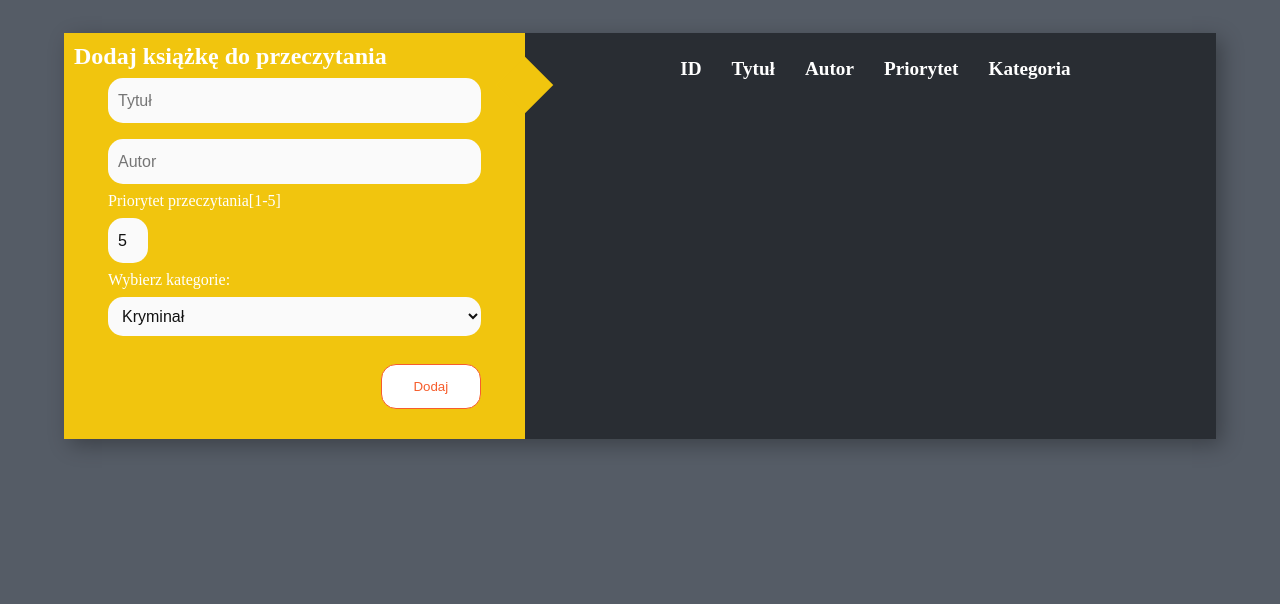
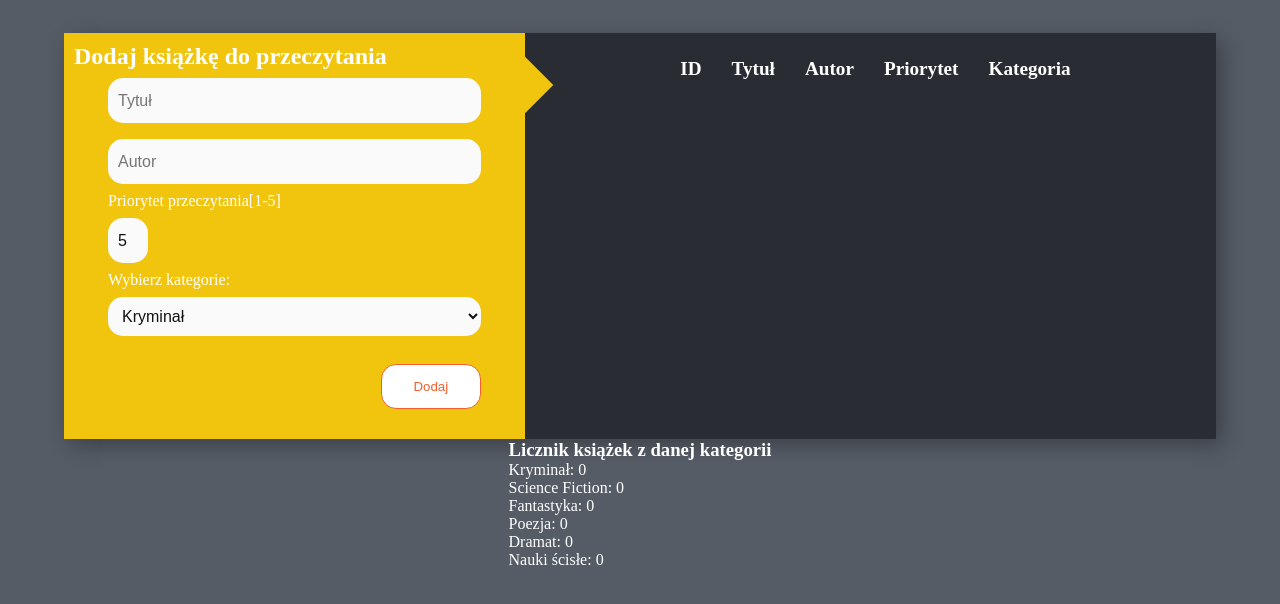
Before and after one commit to budnickip/myLibrary, a website built with webpack: page src/index.html in a window 1280 px wide. Shown: the part 76-680 px from the top of the page. Built offline with nearby package versions, Linux system fonts and the light colour scheme.

Commit message:
working counter

```diff
--- a/src/index.html
+++ b/src/index.html
@@ -26,12 +26,12 @@
                 <label for="book-category">Wybierz kategorie:</label>
 
                 <select class="contact-form__select" name="book-category" id="book-category">
-                    <option value="crime">Kryminał</option>
+                    <option value="kryminał">Kryminał</option>
                     <option value="sci-fi">Science Fiction</option>
-                    <option value="fantasy">Fantastyka</option>
-                    <option value="poetry">Poezja</option>
-                    <option value="drama">Dramat</option>
-                    <option value="science">Nauki ścisłe</option>
+                    <option value="fantastyka">Fantastyka</option>
+                    <option value="poezja">Poezja</option>
+                    <option value="dramat">Dramat</option>
+                    <option value="nauki ścisłe">Nauki ścisłe</option>
                 </select>
 
                 <button class="contact-form__button" type="submit">Dodaj</button>
@@ -54,6 +54,15 @@
             </table>
         </div>
     </section>
+    <section class="counter">
+        <h3>Licznik książek z danej kategorii</h3>
+        <p>Kryminał: <span class="counter-crime">0</span></p>
+        <p>Science Fiction: <span class="counter-sci-fi">0</span></p>
+        <p>Fantastyka: <span class="counter-fantasy">0</span></p>
+        <p>Poezja: <span class="counter-poetry">0</span></p>
+        <p>Dramat: <span class="counter-drama">0</span></p>
+        <p>Nauki ścisłe: <span class="counter-science">0</span></p>
+    </section>
 </main>
 </body>
 </html>
--- a/src/index.js
+++ b/src/index.js
@@ -5,10 +5,11 @@ import validateForm from './scripts/validateForm'
 import loadBooks from './scripts/loadBooks'
 import deleteBook from './scripts/deleteBook'
 import editBook from './scripts/editBook'
-
+import categoryCounter from './scripts/categoryCounter'
 
 loadBooks()
 addBook()
 validateForm()
 deleteBook()
 editBook()
+categoryCounter()
--- a/src/scripts/addBook.js
+++ b/src/scripts/addBook.js
@@ -30,7 +30,7 @@ export const addBook = () =>{
             bookTitle.value = ''
             bookAuthor.value = ''
             bookPriority.value = 5
-            bookCategory.value = 'crime'
+            bookCategory.value = 'kryminał'
             reloadBooks()
             event.preventDefault()
 
--- /dev/null
+++ b/src/scripts/categoryCounter.js
@@ -0,0 +1,31 @@
+import { books } from './loadBooks'
+
+const categoryCounter = () =>{
+    let crime = books.filter(book =>{
+        return book.category === 'kryminał'
+    })
+    let sciFi = books.filter(book =>{
+        return book.category === 'sci-fi'
+    });
+    let fantasy = books.filter(book =>{
+        return book.category === 'fantastyka'
+    });
+    let poetry = books.filter(book =>{
+        return book.category === 'poezja'
+    });
+    let drama = books.filter(book =>{
+        return book.category === 'dramat'
+    });
+    let science = books.filter(book =>{
+        return book.category === 'nauki ścisłe'
+    });
+
+    crime ? document.querySelector('.counter-crime').innerHTML = crime.length : ''
+    sciFi ? document.querySelector('.counter-sci-fi').innerHTML = sciFi.length : ''
+    fantasy ? document.querySelector('.counter-fantasy').innerHTML = fantasy.length : ''
+    poetry ? document.querySelector('.counter-poetry').innerHTML = poetry.length : ''
+    drama ? document.querySelector('.counter-drama').innerHTML = drama.length : ''
+    science ? document.querySelector('.counter-science').innerHTML = science.length : ''
+}
+
+export default categoryCounter
--- a/src/scripts/reloadBooks.js
+++ b/src/scripts/reloadBooks.js
@@ -1,6 +1,7 @@
 import { books } from './loadBooks'
 import deleteBook from './deleteBook'
 import editBook from './editBook'
+import categoryCounter from './categoryCounter'
 
 const reloadBooks = () =>{
     localStorage.setItem('table', JSON.stringify(books))
@@ -20,6 +21,7 @@ const reloadBooks = () =>{
     tableBody.innerHTML = row
     deleteBook()
     editBook()
+    categoryCounter()
 }
 
 export default reloadBooks
--- a/src/styles/layout/container.scss
+++ b/src/styles/layout/container.scss
@@ -2,4 +2,5 @@
     width: 100%;
     display: flex;
     justify-content: center;
+    flex-wrap: wrap;
 }
```
